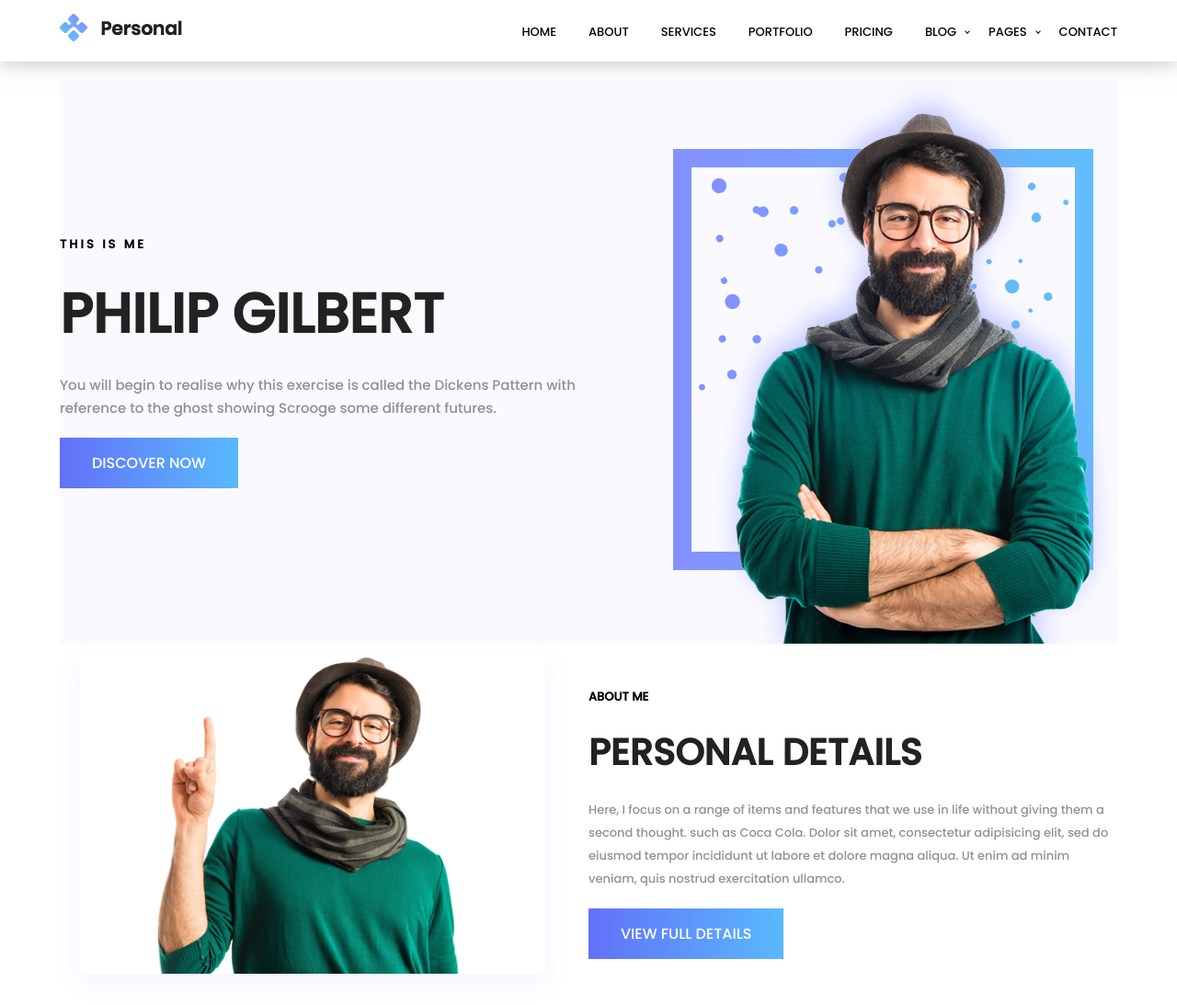
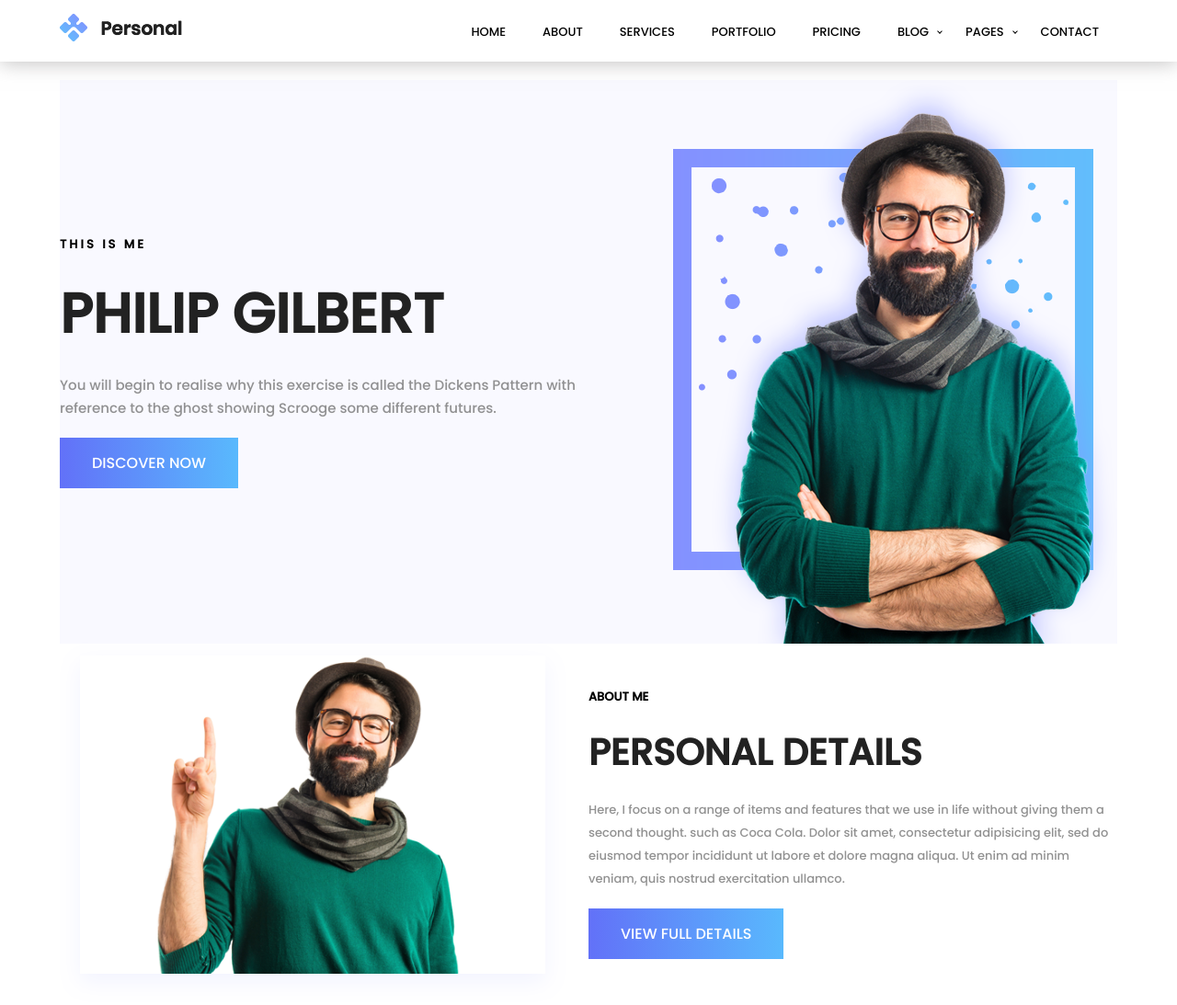
Before and after one commit to dofxo/Personal-Project, a plain HTML site: page index.html in a window 1280 px wide. Shown: the top 1093 px of the page at 92% size. Drawn offline with nearby package versions, Linux system fonts and the light colour scheme.

Commit message:
Update style.css

```diff
--- a/style.css
+++ b/style.css
@@ -54,16 +54,15 @@
     cursor: pointer;
     position: relative;
     list-style-type: none;
-    margin: 0;
+    margin: 0 20px;
 }
 
 .headerLinks>ul>li a {
 
     font-size: 13px;
     text-decoration: none;
-    padding-left: 35px;
-    padding-bottom: 25px;
     color: black;
+    padding-bottom: 20px;
 
 }
 
```
